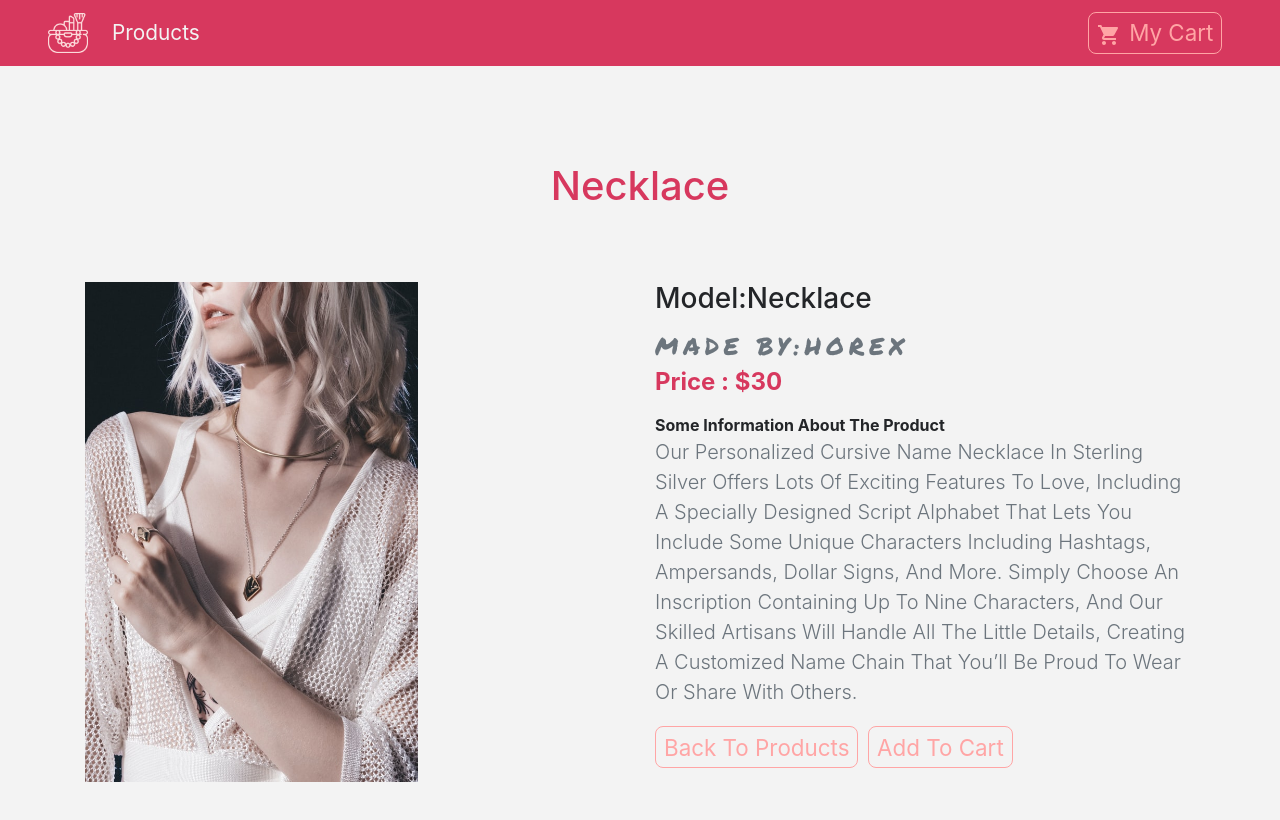
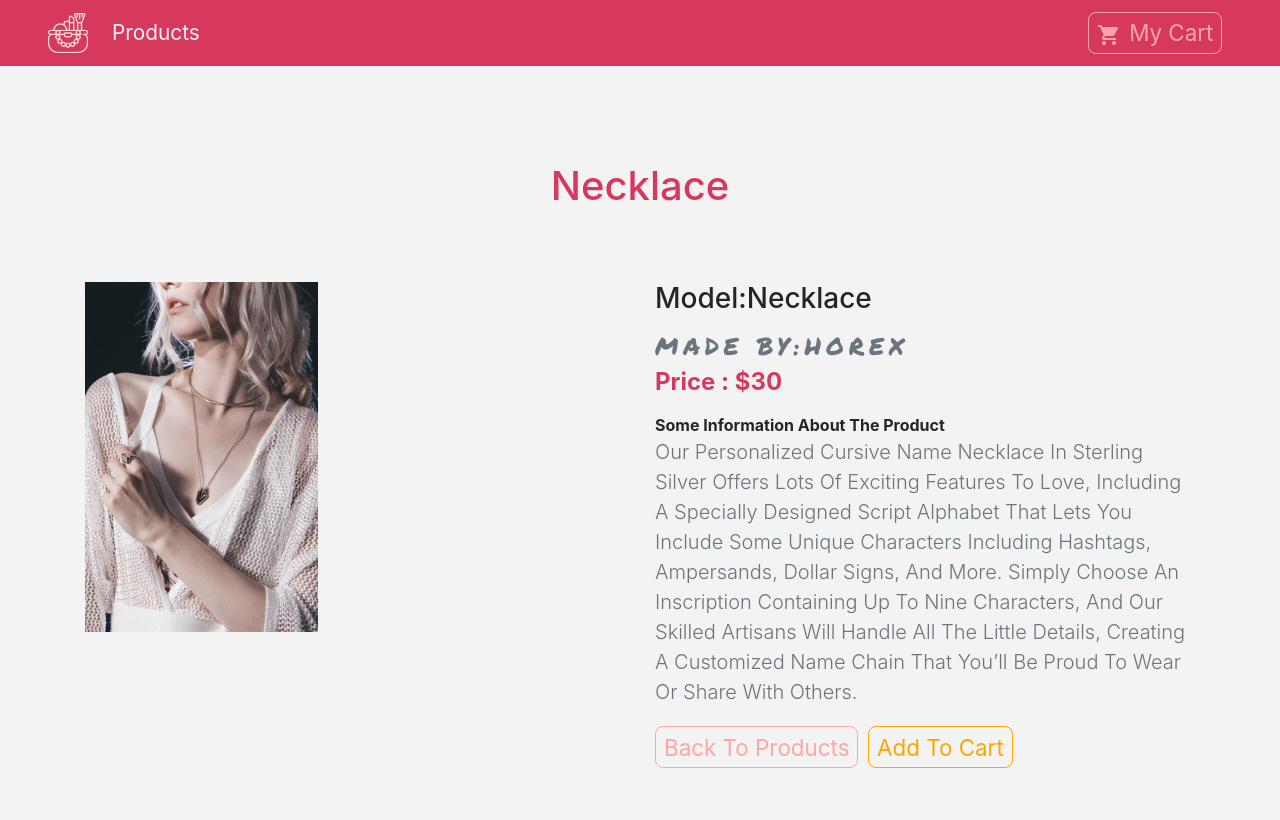
Before and after one commit to sashitaghimire/react-cosmetic-store, a React (Create React App) app: page /details in a window 1280 px wide. Shown: the top 820 px of the page. Built offline with nearby package versions, Linux system fonts and the light colour scheme.

Commit message:
cart functionality added

```diff
--- a/src/App.css
+++ b/src/App.css
@@ -5,6 +5,7 @@
   --mainDark: #232528;
   --mainPurple: #a37eba;
   --mainYellow: #FFA500;
+  --lightOrange:#fcdada;
 }
 body{
   font-family: "Oswald" sans-serif !important;
--- a/src/components/Button.js
+++ b/src/components/Button.js
@@ -8,11 +8,13 @@ background: transparent;
 border: 0.03rem solid var(--lightPink);
 color: var(--lightPink);
 border-radius: 0.5rem;
+border-color:${props=>props.cart ? "var(--mainYellow)" : "var(--lightPink)"};
+color:${props=>props.cart ? "var(--mainYellow)" : "var(--lightPink)"};
 padding: 0.2rem 0.5rem;
 margin:0.2rem 0.6rem 0.2rem 0;
 transition: all 0.5s ease-in-out;
 &:hover{
-    background:var(--lightPink);
+    background:${prop=>prop.cart ? "var(--mainYellow)" : "var(--lightPink)"};
     color: var(--mainPink);
 }
 &:focus{
--- a/src/components/Details.js
+++ b/src/components/Details.js
@@ -21,7 +21,7 @@ export default class Details extends Component {
                           {/* product info */}
                           <div className="row">
                               <div className="col-10 mx-auto col-md-6 my-3 ">
-                                  <img src={img} className="img-fuild" alt="product" height="500px"/>
+                                  <img src={img} className="img-fuild" alt="product" height="350px"/>
 
 
                               </div>
@@ -48,9 +48,11 @@ export default class Details extends Component {
                                           <ButtonContainer>Back to Products</ButtonContainer>
                                       </Link>
 
-                                      <ButtonContainer disabled={inCart?true:false}
+                                      <ButtonContainer cart
+                                       disabled={inCart ? true : false}
                                       onClick={()=>{
-                                          value.addToCart(id)
+                                          value.addToCart(id);
+
                                       }}
                                       >
                                           {inCart ? 'inCart' :"add to cart"}
--- a/src/components/Products.js
+++ b/src/components/Products.js
@@ -10,13 +10,18 @@ import PropTypes from 'prop-types';
         return (
            <ProductWrapper className="col-9 mx-aut0 col-md-6 col-lg-3 my-3">
                <div className="card">
-                   <div className="img-container p-5" onClick={()=>console.log('you clicked')}>
+
+                   <ProductConsumer>
+                       {(value)=>(
+                           <div className="img-container p-5" onClick={()=> value.handleDetail(id)}>
                            <Link to="/details">
-                            <img src={img} alt="product_image" className="card-img-top " />
+                               <img src={img} alt="product_image" className="card-img-top"  />
                            </Link>
                            <button className="cart-btn"
                            disabled={inCart ? true : false}
-                        onClick={()=>console.log("added to the cart")}>
+                           onClick={()=>{
+                               value.addToCart(id);
+                           }}>
                                {inCart?(
                                <p class="text-capitalize mb-0" disabled> in cart
                                </p>):(<i className="fas fa-cart-plus" />)}
@@ -24,6 +29,9 @@ import PropTypes from 'prop-types';
                            </button>
 
                       </div>
+                       )}
+
+                   </ProductConsumer>
                    {/* card footer */}
                    <div className="card-footer d-flex justify-content-between">
                       <p className="align-self-center mb-0">{title}</p>
@@ -88,7 +96,7 @@ const ProductWrapper = styled.div`
     bottom:0;
     right:0;
     padding:0.2rem 0.4rem;
-    background:var(--lightPink);
+    background:var(--lightOrange);
     border:none;
     color:var(--mainPurple);
     font-size:1.4rem;
--- a/src/context.js
+++ b/src/context.js
@@ -11,7 +11,8 @@ const ProductContext  = React.createContext();
  class ProductProvider extends Component {
     state={
         products: [],
-        detailProduct:detailProduct
+        detailProduct:detailProduct,
+        cart:[]
     };
 
     componentDidMount(){
@@ -26,14 +27,40 @@ storeProducts=()=>{
     this.setState(()=>{
         return {products:tempProducts}
     })
+};
+getItem = (id)=>{
+    const product = this.state.products.find(item=>item.id ===  id);
+    return product;
+
 }
 
-    handleDetail= ()=>{
-
-    }
+    handleDetail= (id)=>{
+        const product = this.getItem(id);
+        this.setState(()=>{
+            return{detailProduct:product}
+        })
+    };
 
     addToCart=(id)=>{
-        console.log("add to cart")
+       let tempProducts = [...this.state.products];
+       const index = tempProducts.indexOf(this.getItem(id));
+
+       const product = tempProducts[index];
+
+       product.inCart= true;
+       product.count = 1;
+
+       const price = product.price;
+       product.total = price;
+
+       this.setState(()=>{
+           return {products:tempProducts, cart:[this.state.cart, product]};
+       },
+       ()=>{
+
+       });
+
+
 
     }
     render() {
--- a/src/data.js
+++ b/src/data.js
@@ -22,9 +22,9 @@ export const storeProducts = [
     title: "Sun Screen  ",
     img: "img/cream.jpg",
     price: 50,
-    company: "horex",
+    company: "EveryDay Human",
     info:
-      "Keeps our face soft,long-lasting sun protection",
+      "SPF-50, ultra matte look, even skin tone, skin soothing and reparing, free  from harmful chemcial, natural nutrition, no side effects,keeps our face soft,long-lasting sun protection",
     inCart: false,
     count: 0,
     total: 0
@@ -34,9 +34,9 @@ export const storeProducts = [
     title: "Ring ",
     img: "img/ring.jpg",
     price: 240,
-    company: "Apperal",
+    company: "OUXI",
     info:
-      "Engament Ring",
+      "Attractive and Stylish, durable and light weight, comes with a jewellery zipper bag. Ouxi is a fashion brand owned by French Ouxi group holding Co which is the world's leading enterprise that speicializes in high-end jewellery.",
     inCart: false,
     count: 0,
     total: 0
@@ -46,9 +46,9 @@ export const storeProducts = [
     title: "Ear Ring ",
     img: "img/earring.jpg",
     price: 28,
-    company: "horex",
+    company: "Apparel",
     info:
-      "",
+      "Instanlty add a splashof chic to your ensemble with this classy jewellery set. Match it with a heavysaree or a party gown for your next function or a party.",
     inCart: false,
     count: 0,
     total: 0
@@ -61,7 +61,7 @@ export const storeProducts = [
     price: 100,
     company: "Cosmetic Mockup",
     info:
-      "Buy lipstick, concealer, kajal, blush & other make up items from Comestic Mockup",
+      "Products exactly shown in the picture. Equally useful for Begineers and Experts.Buy lipstick, concealer, kajal, blush & other make up items from Comestic Mockup",
     inCart: false,
     count: 0,
     total: 0
@@ -95,9 +95,9 @@ export const storeProducts = [
     title: "Nail Polish",
     img: "img/nailpolish.jpg",
     price: 18,
-    company: "htc",
+    company: "Farmasi",
     info:
-      "Lorem ipsum dolor amet offal butcher quinoa sustainable gastropub, echo park actually green juice sriracha paleo. Brooklyn sriracha semiotics, DIY coloring book mixtape craft beer sartorial hella blue bottle. Tote bag wolf authentic try-hard put a bird on it mumblecore. Unicorn lumbersexual master cleanse blog hella VHS, vaporware sartorial church-key cardigan single-origin coffee lo-fi organic asymmetrical. Taxidermy semiotics celiac stumptown scenester normcore, ethical helvetica photo booth gentrify.",
+      "Farmasim easy to apply and the soft brush provides easy application.Dry out easily and durable.",
     inCart: false,
     count: 0,
     total: 0
@@ -135,7 +135,7 @@ export const storeProducts = [
     price: 80,
     company: "channel paris",
     info:
-      "Intense Matte Lipstick by Sacha Cosmetics, Best Matte Moisturizing Long Lasting Lip Stick, Color Intense Makeup for All Skin Tones, 0.15 oz, Wicked",
+      "Elegant fragnance, a perfume begins in the classic period of the Channel Paris.Create entirely memories with our winter scents with a modern twist. ",
     inCart: false,
     count: 0,
     total: 0
```
Lines whose indentation alone changed are shown as unchanged.
